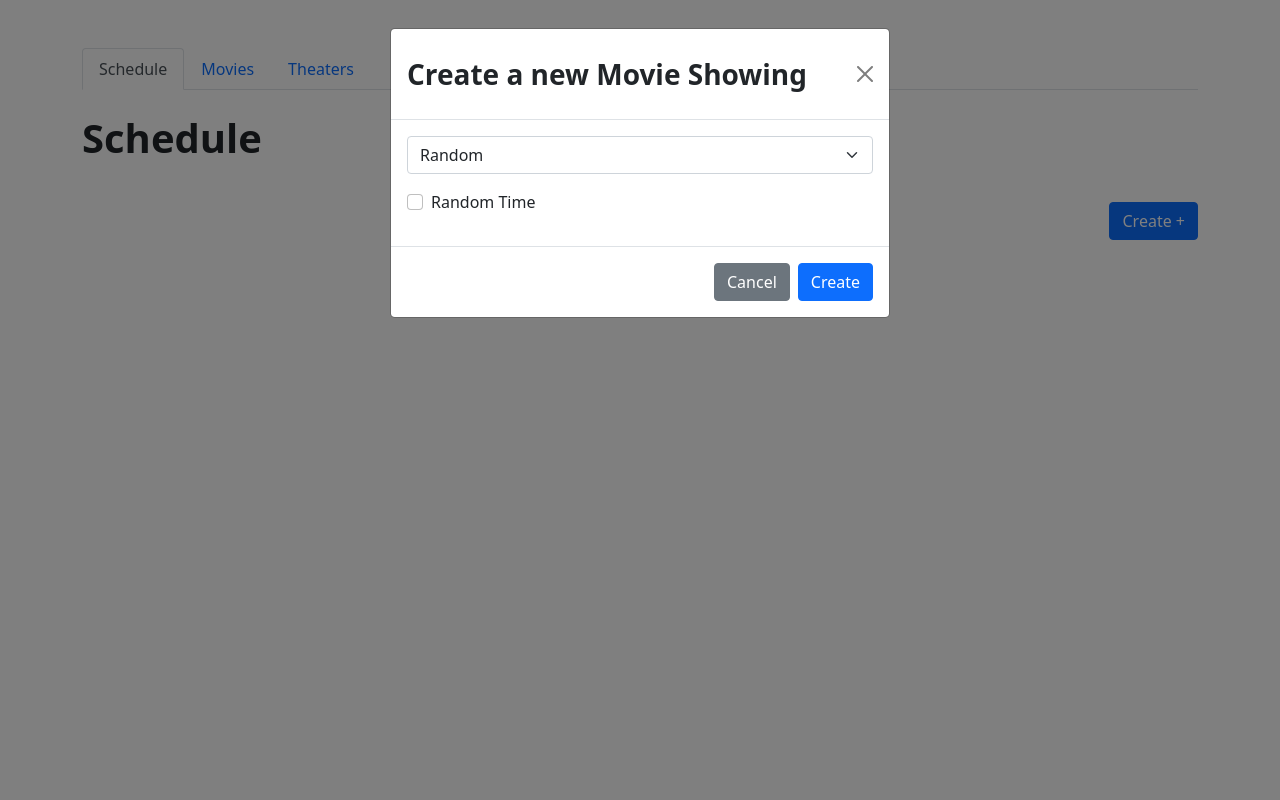
After one commit to Megagator/theater-scheduler, a Django app: page / in a window 1280 px wide, after a click on "Create +". The commit adds this page. Run offline with Django 4.2, Linux system fonts and the light colour scheme; some libraries are stand-ins or nearby versions.

Commit message:
create event post endpoint

```diff
--- /dev/null
+++ b/scheduler/templates/scheduler/create.html
@@ -0,0 +1,31 @@
+<div class="modal fade" id="createModal" tabindex="-1" aria-labelledby="createModalLabel" aria-hidden="true">
+    <div class="modal-dialog">
+        <div class="modal-content">
+            <div class="modal-header">
+                <h3 class="modal-title" id="createModalLabel">Create a new Movie Showing</h3>
+                <button type="button" class="btn-close" data-bs-dismiss="modal" aria-label="Close"></button>
+            </div>
+            <div class="modal-body">
+                <form id="eventCreate" action="{% url 'scheduler:create_event' %}" method="post">
+                    {% csrf_token %}
+                    <div class="mb-3">
+                        <select name="movie_name" class="form-select" aria-label="Select a movie">
+                            <option selected>Random</option>
+                            <option value="1">One</option>
+                            <option value="2">Two</option>
+                            <option value="3">Three</option>
+                        </select>
+                    </div>
+                    <div class="mb-3 form-check">
+                        <input type="checkbox" name="random_time" class="form-check-input" id="randomTime">
+                        <label class="form-check-label" for="randomTime">Random Time</label>
+                    </div>
+                </form>
+            </div>
+            <div class="modal-footer">
+                <button type="button" class="btn btn-secondary" data-bs-dismiss="modal">Cancel</button>
+                <button type="submit" form="eventCreate" class="btn btn-primary">Create</button>
+            </div>
+        </div>
+    </div>
+</div>
--- a/scheduler/templates/scheduler/index.html
+++ b/scheduler/templates/scheduler/index.html
@@ -6,6 +6,10 @@
 
 <h1>Schedule</h1>
 
+<div class="text-end">
+    <button type="button" class="btn btn-primary" data-bs-toggle="modal" data-bs-target="#createModal">Create +</button>
+</div>
+
 <table>
 
 </table>
--- a/scheduler/urls.py
+++ b/scheduler/urls.py
@@ -2,8 +2,10 @@ from django.urls import path
 
 from . import views
 
+app_name = 'scheduler'
 urlpatterns = [
     path('', views.index, name='index'),
+    path('create/', views.create_event, name='create_event'),
     path('theaters/', views.theaters, name="theaters"),
     path('theaters/<theater_short_name>/', views.theater_schedule, name="theater_schedule"),
     path('movies/', views.movies, name="movies"),
--- a/scheduler/views.py
+++ b/scheduler/views.py
@@ -1,11 +1,16 @@
 from django.shortcuts import get_object_or_404, get_list_or_404, render
-from django.http import HttpResponse
+from django.http import HttpResponseRedirect
+from django.urls import reverse
 
 from .models import Theater, Movie
 
 
 def index(request):
     return render(request, "scheduler/index.html")
+
+def create_event(request):
+    print(request.POST)
+    return HttpResponseRedirect(reverse('scheduler:index'))
 
 def theaters(request):
     theaters = get_list_or_404(Theater.objects.order_by('short_name'))
```
